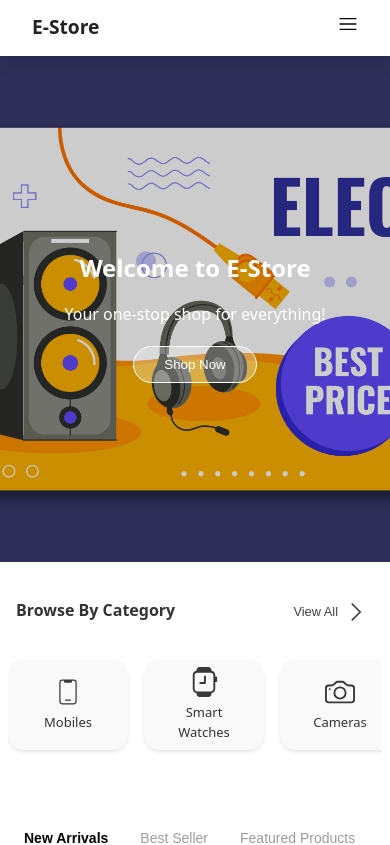
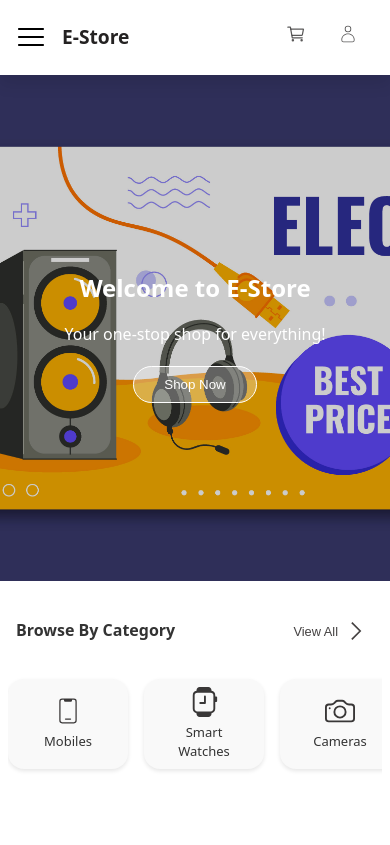
Before and after one commit to Rahul28396/e-store-react, a React (Vite) app: page / in a window 390 px wide. Shown: the top 845 px of the page. Built offline with nearby package versions, Linux system fonts and the light colour scheme.

Commit message:
Refactor Header and Footer components for improved responsiveness and accessibility; add tests for Footer component.

```diff
--- a/src/components/Footer/Footer.jsx
+++ b/src/components/Footer/Footer.jsx
@@ -83,7 +83,7 @@ const Footer = () => {
             <FaInstagram /> Instagram
           </a>
         </div>
-        <div className={styles.footerContent}>
+        <div data-testid="rights" className={styles.footerContent}>
           <p>&copy; {new Date().getFullYear()} E-Store. All rights reserved.</p>
         </div>
       </section>
--- a/src/components/Header/Header.jsx
+++ b/src/components/Header/Header.jsx
@@ -19,6 +19,9 @@ const Header = () => {
     <>
       <header className={styles.header}>
         <div className={styles.logo}>
+          <div className={styles.hamburgerMenu} onClick={togglePopup}>
+            <RxHamburgerMenu size={30} />
+          </div>
           <h1 className={styles.companyName}>E-Store</h1>
         </div>
         <div className={styles.searchContainer}>
@@ -26,21 +29,6 @@ const Header = () => {
         </div>
         <nav className={styles.nav}>
           <ul className={styles.navList}>
-            <li className={styles.navItem}>
-              <Link to={"/"} className={styles.navLink}>
-                Home
-              </Link>
-            </li>
-            <li className={styles.navItem}>
-              <Link to={"/"} className={styles.navLink}>
-                Categories
-              </Link>
-            </li>
-            <li className={styles.navItem}>
-              <Link to={"/"} className={styles.navLink}>
-                Contact
-              </Link>
-            </li>
             <li className={styles.navItem}>
               <Link to={"/"} className={styles.navIcon + " " + styles.navLink}>
                 <MdFavoriteBorder size={20} />
@@ -57,13 +45,23 @@ const Header = () => {
               </Link>
             </li>
           </ul>
+
+          <ul className={styles.mobileNavList}>
+            <li className={styles.navItem}>
+              <Link to={"/"} className={styles.navIcon + " " + styles.navLink}>
+                <IoCartOutline size={20} />
+              </Link>
+            </li>
+            <li className={styles.navItem}>
+              <Link to={"/"} className={styles.navIcon + " " + styles.navLink}>
+                <CiUser size={20} />
+              </Link>
+            </li>
+          </ul>
         </nav>
-        <div className={styles.hamburgerMenu} onClick={togglePopup}>
-          <RxHamburgerMenu size={20} />
-        </div>
       </header>
 
-      <Sidebar isOpen={isPopupOpen} onClose={togglePopup} position="right">
+      <Sidebar isOpen={isPopupOpen} onClose={togglePopup} position="left">
         <ul className={styles.popupNavList}>
           <li className={styles.popupNavItem}>
             <Link to={"/"} className={styles.popupNavLink}>
--- a/src/components/Header/Header.module.css
+++ b/src/components/Header/Header.module.css
@@ -6,14 +6,23 @@
     color: rgb(36, 34, 34);
     border-bottom: #ffffffe7 0.1rem solid; /* Relative unit for border */
     box-shadow: 0 0.5rem 1rem rgba(0, 0, 0, 0.1); /* Relative units for shadow */
-    flex-wrap: wrap;
+    /* flex-wrap: wrap; */
     position: sticky;
     top: 0; /* Make it stick to the top */
     z-index: 1000; /* Ensure it stays above other elements */
     background-color: #ffffff
 }
 
+.logo{
+    display: flex;
+    align-items: center;
+    gap: 1rem; /* Relative unit for gap */
+    text-decoration: none;
+    color: rgb(36, 34, 34);
+}
+
 .companyName{
+    margin: 0px;
     font-size: larger;
 }
 
@@ -104,9 +113,13 @@
     transform: rotate(-20deg);
 }
 
+.mobileNavList{
+    display: none;
+}
+
 @media (max-width: 768px) { /* Keeping media query breakpoint consistent */
     .header {
-        padding: 0 2rem; /* Adjusted padding for smaller screens */
+        padding: 1rem; /* Adjusted padding for smaller screens */
         justify-content: space-between;
     }
 
@@ -115,9 +128,22 @@
     }
 
     .hamburgerMenu {
-        display: block;
+        display: contents;
         color: #000000;
     }
+
+    .mobileNavList {
+        display: flex;
+        gap: 2rem; /* Relative unit for gap */
+        list-style: none;
+        text-decoration: none;
+        color: rgb(36, 34, 34);
+        font-weight: 500;
+        padding: 0.5rem 1rem; /* Relative units for padding */
+        align-items: center;
+        margin: 0;
+    }
+
 }
 
 @media (max-width: 1000px) {
@@ -125,3 +151,32 @@
         display: none;
     }
 }
+
+@media screen and (max-width: 768px) {
+    .header {
+        padding: 1rem; /* Adjusted padding for smaller screens */
+        justify-content: space-between;
+    }
+
+    .navList {
+        display: none;
+    }
+
+    .hamburgerMenu {
+        display: contents;
+        color: #000000;
+    }
+
+    .mobileNavList {
+        display: flex;
+        gap: 2rem; /* Relative unit for gap */
+        list-style: none;
+        text-decoration: none;
+        color: rgb(36, 34, 34);
+        font-weight: 500;
+        padding: 0.5rem 1rem; /* Relative units for padding */
+        align-items: center;
+        margin: 0;
+    }
+
+}
--- a/src/widgets/BrowseByCategory/BrowseByCategory.jsx
+++ b/src/widgets/BrowseByCategory/BrowseByCategory.jsx
@@ -10,7 +10,10 @@ import PanelWithHeader from "../PanelWithHeader/PanelWithHeader";
 
 const BrowseByCategory = () => {
   return (
-    <PanelWithHeader title="Browse By Category" onClickViewAll={() => { console.log("View All Clicked"); }}>
+    <PanelWithHeader
+      title="Browse By Category"
+      onClickViewAll={() => { console.log("View All Clicked"); }}
+    >
       <div className={styles["category-list"]}>
         <div className={styles["category-item"]}>
           <span>
--- a/src/widgets/BrowseByCategory/BrowseByCategory.module.css
+++ b/src/widgets/BrowseByCategory/BrowseByCategory.module.css
@@ -45,11 +45,10 @@
     display: flex;
     gap: 1rem;
     overflow-x: scroll;
-    justify-content: space-evenly;
+    justify-content: center;
     padding: 1rem 0;
     scroll-behavior: smooth;
     scrollbar-width: none;
-    flex-wrap: wrap;
 }
 
 .category-item {
@@ -59,7 +58,7 @@
     border-radius: 1rem;
     background-color: #f9f9f9;
     height: 90px;
-    width: 140px;
+    min-width: 140px;
     box-shadow: 0 2px 4px rgba(0, 0, 0, 0.1);
     padding: 1rem;
     justify-content: center;
@@ -87,6 +86,7 @@
     .category-list {
         align-items: center;
         flex-wrap: nowrap;
+        justify-content: space-evenly;
     }
 
     .prev,
--- a/src/widgets/PanelWithHeader/PanelWithHeader.jsx
+++ b/src/widgets/PanelWithHeader/PanelWithHeader.jsx
@@ -14,7 +14,7 @@ const PanelWithHeader = ({ title, onClickViewAll, children }) => {
         </div>
       </div>
 
-      <div>{children}</div>
+      <div style={{ display: 'flex', justifyContent: 'center'}}>{children}</div>
     </section>
   );
 };
```
Also changed, not shown: 2 other files (tests, documents, lock files or other folders).
